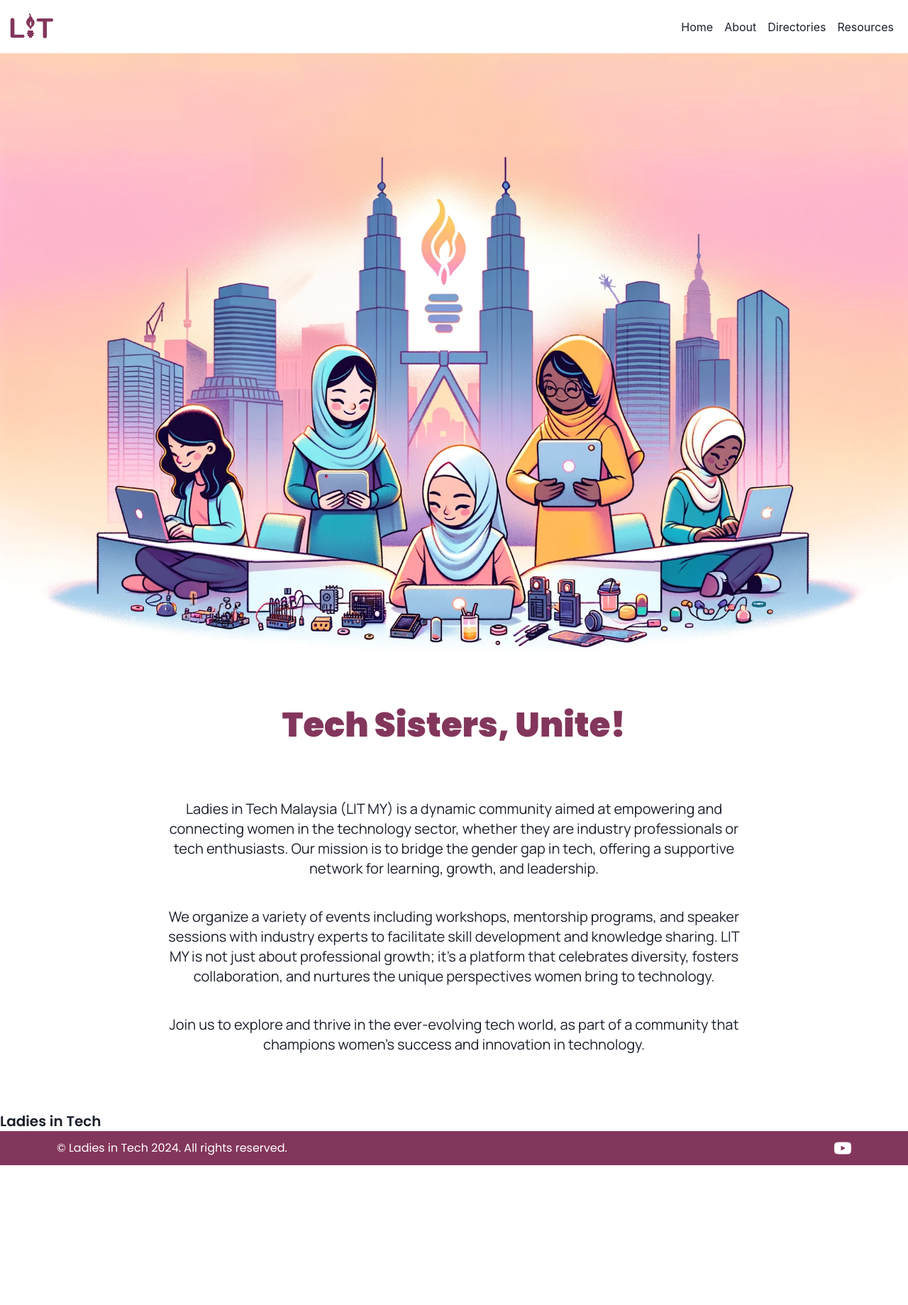
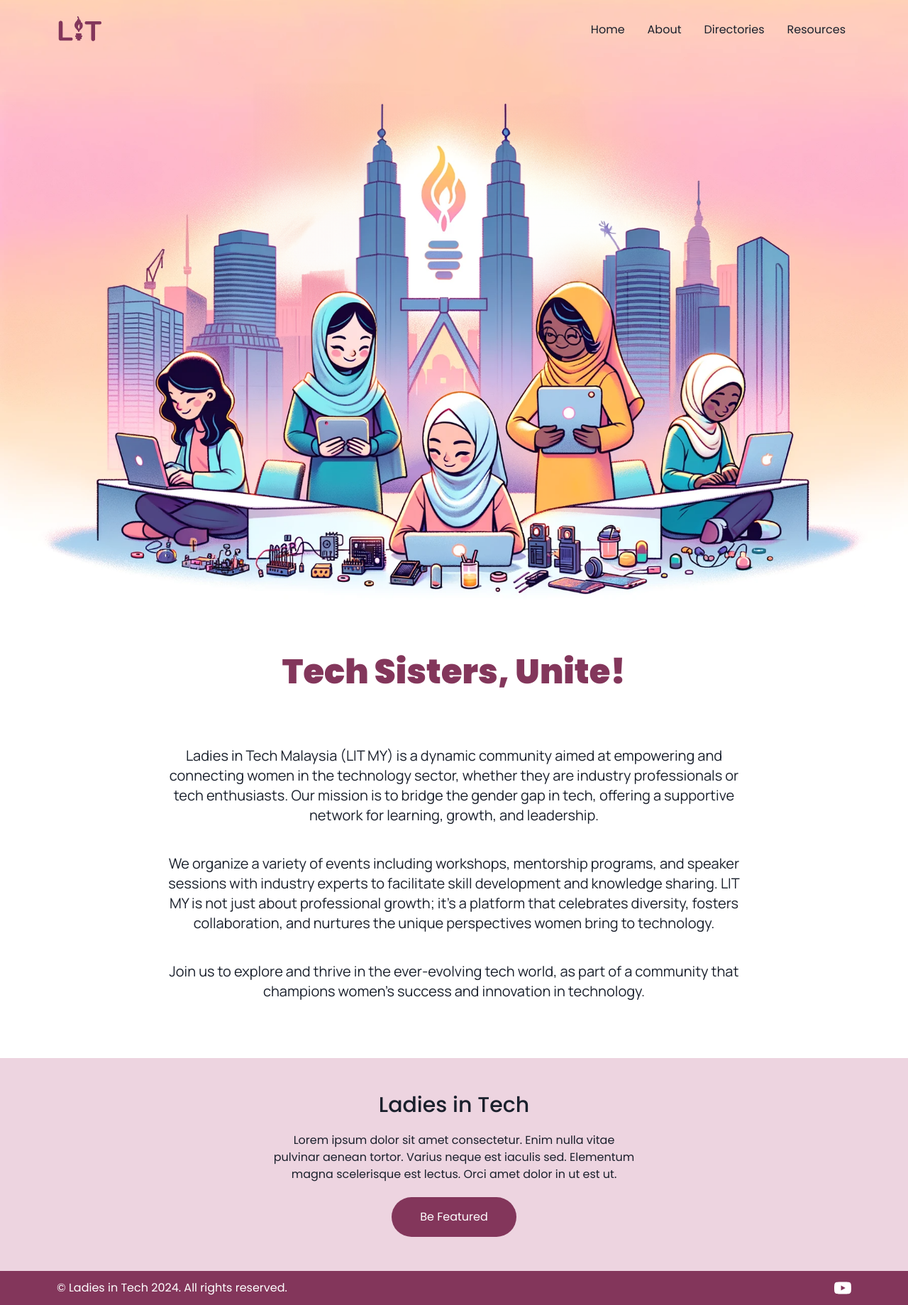
Before and after one commit to nabilahzaid/litmydev, a React (Create React App) app: page / in a window 1280 px wide. Shown: the whole page at 71% size. Before the commit the page ends 1642 px from the top, so only its background shows below. Built offline with nearby package versions, Linux system fonts and the light colour scheme.

Commit message:
update footer and navbar

```diff
--- a/src/layouts/footer.tsx
+++ b/src/layouts/footer.tsx
@@ -4,8 +4,16 @@ import { SiYoutube } from "react-icons/si";
 const Footer = () => {
   return (
     <div className="w-full">
-      <div className="justify-center">
-        <p className="font-semibold text-xl font-poppins">Ladies in Tech</p>
+      <div className="bg-primary-100 text-center gap-y-5 px-96 py-12 flex flex-col items-center">
+        <p className="font-medium text-3xl font-poppins">Ladies in Tech</p>
+        <p className="font-poppins font-normal">
+          Lorem ipsum dolor sit amet consectetur. Enim nulla vitae pulvinar
+          aenean tortor. Varius neque est iaculis sed. Elementum magna
+          scelerisque est lectus. Orci amet dolor in ut est ut.
+        </p>
+        <button className="bg-primary-800 font-poppins rounded-full px-10 py-4 text-white">
+          Be Featured
+        </button>
       </div>
       <div className="bg-primary-800 px-20 py-3 flex justify-between items-center">
         <div className="font-poppins text-white">
--- a/src/layouts/header.tsx
+++ b/src/layouts/header.tsx
@@ -2,16 +2,23 @@ import React from "react";
 import { Link } from "react-router-dom";
 import { IMAGES } from "../assets";
 
-
 const Header = () => {
   return (
-    <div className="p-3 flex justify-between items-center">
+    <div className="py-4 px-20 flex justify-between items-center bg-transparent absolute top-0 z-10 w-full">
       <img src={IMAGES.litmyLogo} alt="Ladies in Tech MY" className="w-16" />
-      <ul className="flex">
-        <li className="px-2"><Link to="/home" >Home</Link></li>
-        <li className="px-2"><Link to="/about" >About</Link></li>
-        <li className="px-2"><Link to="/directories" >Directories</Link></li>
-        <li className="px-2"><Link to="/resources" >Resources</Link></li>
+      <ul className="flex gap-x-4">
+        <li className="px-2 font-poppins">
+          <Link to="/home">Home</Link>
+        </li>
+        <li className="px-2 font-poppins">
+          <Link to="/about">About</Link>
+        </li>
+        <li className="px-2 font-poppins">
+          <Link to="/directories">Directories</Link>
+        </li>
+        <li className="px-2 font-poppins">
+          <Link to="/resources">Resources</Link>
+        </li>
       </ul>
     </div>
   );
--- a/src/pages/home/home.tsx
+++ b/src/pages/home/home.tsx
@@ -7,16 +7,17 @@ type Props = {};
 function Home({}: Props) {
   return (
     <MainLayout>
-      <img src={IMAGES.litmyBanner} alt="" className="relative top-0 w-full" />
+      <div className="z-0 w-full relative min-h-screen">
+        <img src={IMAGES.litmyBanner} alt="" className="w-full" />
         <div className="font-poppins text-center text-primary-800 font-black text-5xl">
           Tech Sisters, Unite!
         </div>
         <div className="flex flex-col text-center py-20 px-56 text-xl gap-y-10 font-manrope">
           <p>
             Ladies in Tech Malaysia (LIT MY) is a dynamic community aimed at
-          empowering and connecting women in the technology sector, whether they
-          are industry professionals or tech enthusiasts. Our mission is to
-          bridge the gender gap in tech, offering a supportive network for
+            empowering and connecting women in the technology sector, whether
+            they are industry professionals or tech enthusiasts. Our mission is
+            to bridge the gender gap in tech, offering a supportive network for
             learning, growth, and leadership.{" "}
           </p>
           <p>
@@ -28,10 +29,11 @@ function Home({}: Props) {
             bring to technology.{" "}
           </p>
           <p>
-          Join us to explore and thrive in the ever-evolving tech world, as part
-          of a community that champions women's success and innovation in
+            Join us to explore and thrive in the ever-evolving tech world, as
+            part of a community that champions women's success and innovation in
             technology.
           </p>
+        </div>
       </div>
     </MainLayout>
   );
```
Lines whose indentation alone changed are shown as unchanged.
